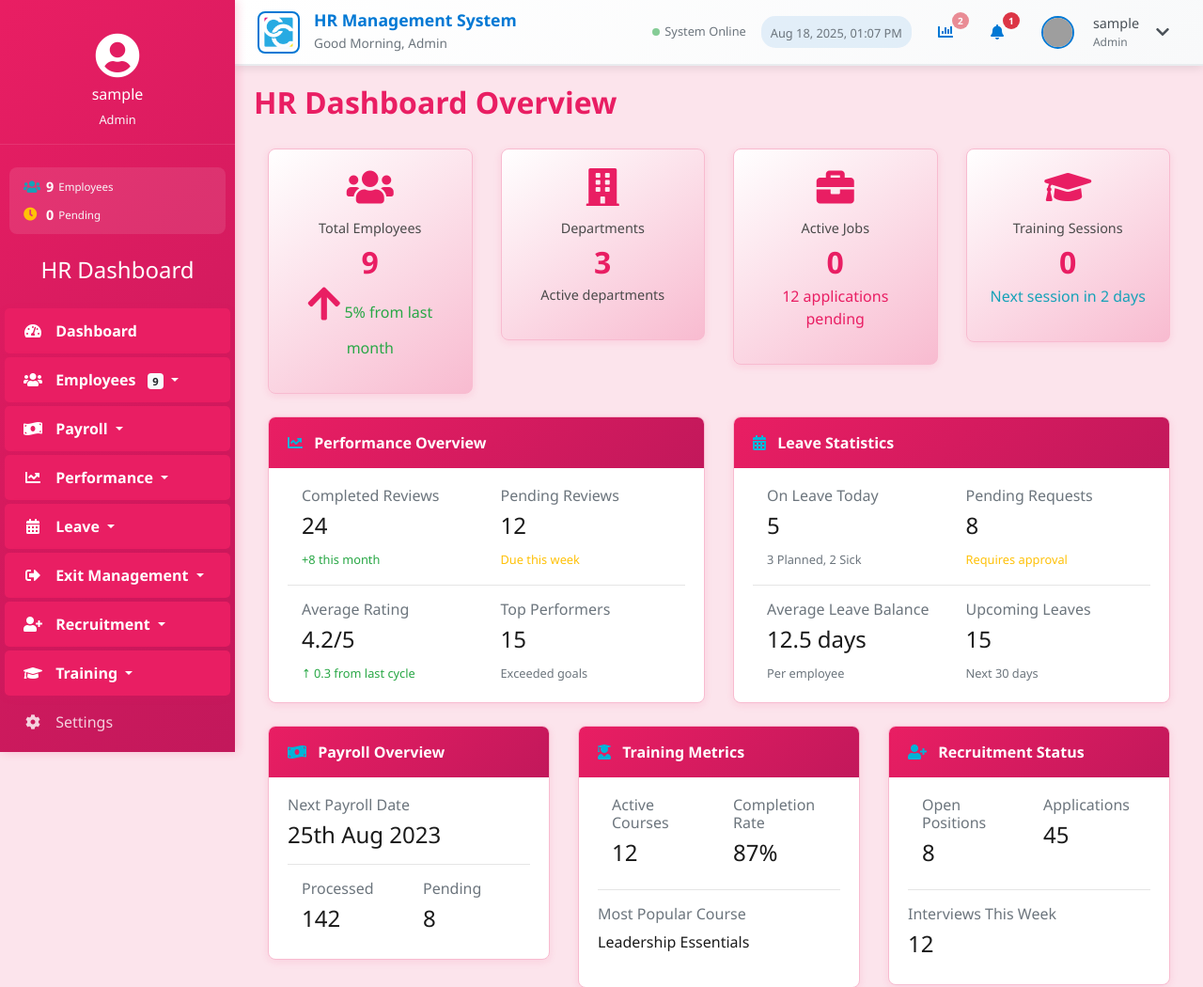
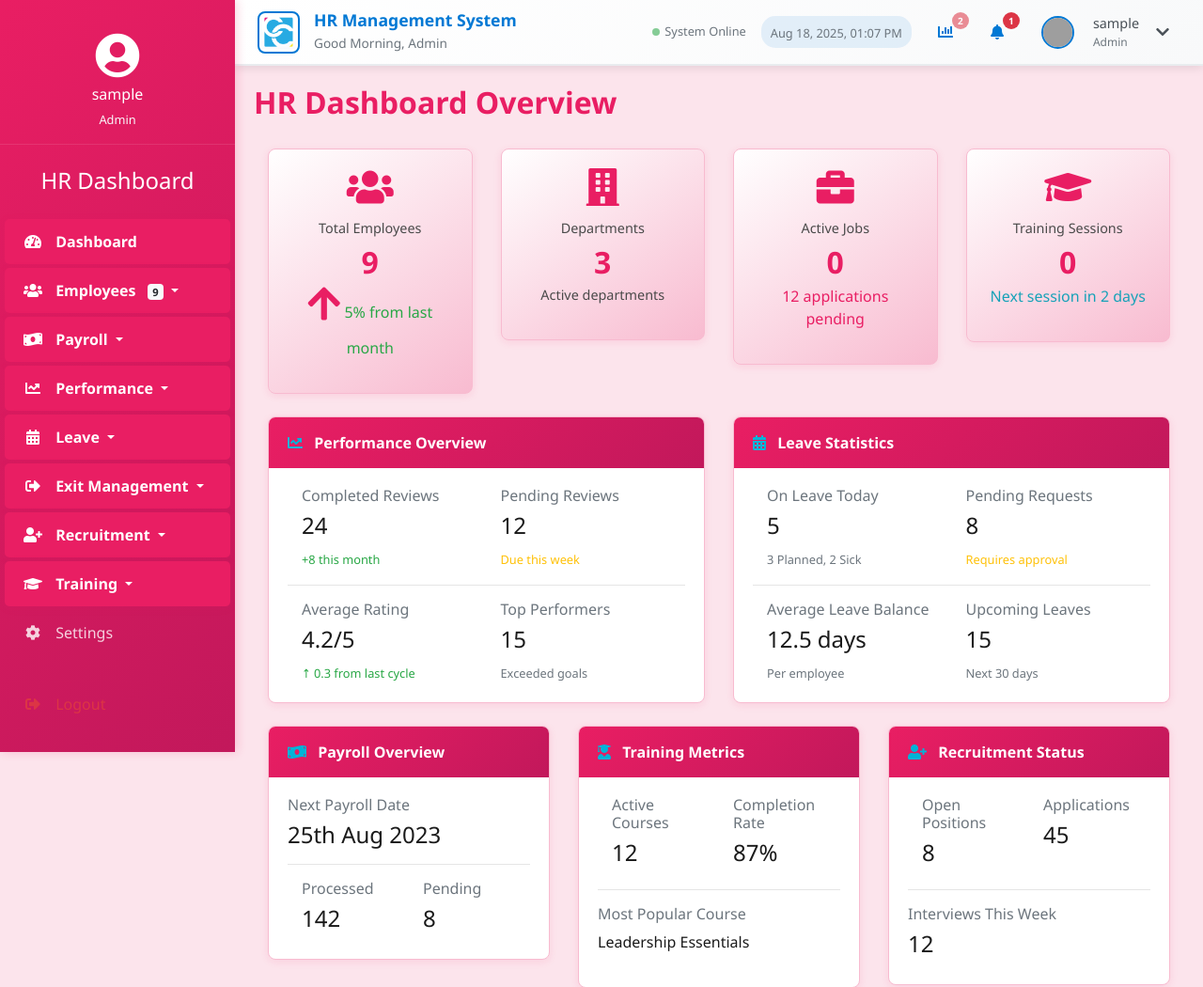
Before and after one commit to Tsrow181/HRMS_BSIS_02, a PHP site: page /HR/index.php in a window 1280 px wide. Shown: the top 1050 px of the page at 94% size. Run offline with PHP 8.4, Linux system fonts and the light colour scheme; the visitor is signed in with stand-in values (Sample User, id 1); data comes from the database, SQL or seed files in the repository; data that the repository does not hold is empty; grey boxes are pictures that could not be loaded.

Commit message:
Update sidebar.php

```diff
--- a/sidebar.php
+++ b/sidebar.php
@@ -87,19 +87,7 @@ $sidebar_stats = getSidebarStats();
         </div>
     </div>
 
-    <!-- Quick Stats -->
-    <div class="quick-stats mb-4">
-        <div class="stat-item">
-            <i class="fas fa-users text-info"></i>
-            <span class="stat-number"><?php echo $sidebar_stats['employees']; ?></span>
-            <small class="text-light">Employees</small>
-        </div>
-        <div class="stat-item">
-            <i class="fas fa-clock text-warning"></i>
-            <span class="stat-number"><?php echo $sidebar_stats['pending_leaves']; ?></span>
-            <small class="text-light">Pending</small>
-        </div>
-    </div>
+
 
     <h4 class="text-center mb-4" style="color: #fff;">HR Dashboard</h4>
 
@@ -138,7 +126,7 @@ $sidebar_stats = getSidebarStats();
                         </a>
                     </li>
                     <li class="nav-item">
-                        <a class="nav-link <?php echo isActiveMenu('document_management.php'); ?>" href="employee_profiles/document_management.php">
+                        <a class="nav-link <?php echo isActiveMenu('document_management.php'); ?>" href="document_management.php">
                             <i class="fas fa-file-alt"></i> Document Management
                         </a>
                     </li>
@@ -378,7 +366,7 @@ $sidebar_stats = getSidebarStats();
             <a class="nav-link dropdown-toggle" data-toggle="collapse" href="#recruitmentCollapse" role="button" aria-expanded="false" aria-controls="recruitmentCollapse">
                 <i class="fas fa-user-plus"></i> Recruitment
                 <?php if ($sidebar_stats['job_openings'] > 0): ?>
-                    <span class="badge badge-info ml-2"><?php echo $sidebar_stats['job_openings']; ?></span>
+                    <span class="badge badge-primary ml-2"><?php echo $sidebar_stats['job_openings']; ?></span>
                 <?php endif; ?>
             </a>
             <div class="collapse" id="recruitmentCollapse">
@@ -529,6 +517,9 @@ $sidebar_stats = getSidebarStats();
 
 <style>
 /* Additional styles for the enhanced sidebar */
+.sidebar {
+    background: linear-gradient(135deg, #E91E63 0%, #C2185B 100%) !important;
+}
 .user-profile-section {
     padding: 15px;
     border-bottom: 1px solid rgba(255,255,255,0.1);
@@ -601,6 +592,17 @@ $sidebar_stats = getSidebarStats();
 .dropdown-toggle::after {
     transition: transform 0.3s ease;
 }
+
+/* Ensure active/focus states use rose, even if cached CSS is stale */
+.sidebar .nav-link.active {
+    background-color: #E91E63 !important;
+}
+.sidebar .nav-link:focus,
+.sidebar .nav-link:active {
+    background-color: rgba(233, 30, 99, 0.18) !important;
+    color: #fff !important;
+    outline: none;
+}
 </style>
 
 <script>
```
